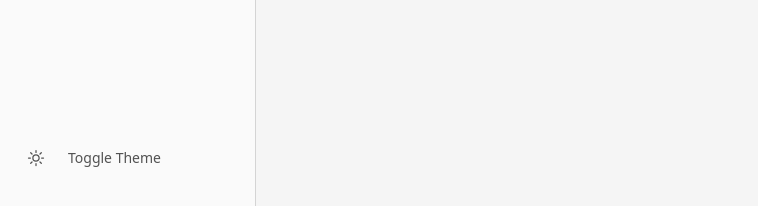
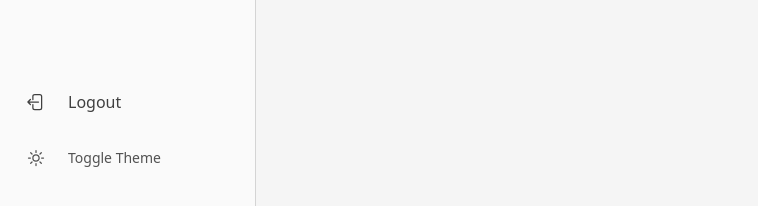
Before and after one commit to morikawa976321/monocore, a Next.js app: page / in a window 1280 px wide. Shown: the part 594-800 px from the top of the page, without its empty margins (0-758 px from the left). Built offline with nearby package versions, Linux system fonts and the light colour scheme.

Commit message:
feat: update layout in mobile device

```diff
--- a/src/components/layout/Sidebar.tsx
+++ b/src/components/layout/Sidebar.tsx
@@ -10,8 +10,10 @@ import {
     ShoppingBagIcon,
     ClockIcon,
     Bars3Icon,
+    ArrowLeftStartOnRectangleIcon,
 } from "@heroicons/react/24/outline";
 import { ThemeToggle } from "./ThemeToggle";
+import { createClient } from "@/src/lib/supabase/client";
 
 const MENU_ITEMS = [
     { href: "/schedules", icon: ClockIcon, label: "Schedule" },
@@ -20,6 +22,14 @@ const MENU_ITEMS = [
 
 export function Sidebar() {
     const [isOpen, setIsOpen] = useState(false);
+    const [isLoggingOut, setIsLoggingOut] = useState(false);
+
+    async function handleLogout() {
+        setIsLoggingOut(true);
+        const supabase = createClient();
+        await supabase.auth.signOut();
+        window.location.href = "/login";
+    }
 
     useEffect(() => {
         if (!isOpen) return;
@@ -47,7 +57,13 @@ export function Sidebar() {
                         />
                     ))}
                 </div>
-                <div className="p-2 mb-4">
+                <div className="p-2 mb-4 space-y-2">
+                    <SidebarActionButton
+                        icon={<ArrowLeftStartOnRectangleIcon className="w-5 h-5 flex-shrink-0" />}
+                        label="Logout"
+                        onClick={handleLogout}
+                        disabled={isLoggingOut}
+                    />
                     <ThemeToggle />
                 </div>
             </nav>
@@ -84,7 +100,20 @@ export function Sidebar() {
                 aria-label="メニュー"
                 aria-hidden={!isOpen}
             >
-                <div className="flex flex-col flex-1 gap-2 p-2 mt-4 overflow-auto">
+                <div className="p-2 mt-4 space-y-2">
+                    <SidebarActionButton
+                        icon={<ArrowLeftStartOnRectangleIcon className="w-5 h-5 flex-shrink-0" />}
+                        label="Logout"
+                        onClick={async () => {
+                            setIsOpen(false);
+                            await handleLogout();
+                        }}
+                        showLabel
+                        disabled={isLoggingOut}
+                    />
+                    <ThemeToggle showLabel />
+                </div>
+                <div className="flex flex-col gap-2 p-2 mt-auto mb-12 pb-6 overflow-auto">
                     {MENU_ITEMS.map(({ href, icon: Icon, label }) => (
                         <SidebarItem
                             key={href}
@@ -95,9 +124,6 @@ export function Sidebar() {
                             onNavigate={() => setIsOpen(false)}
                         />
                     ))}
-                </div>
-                <div className="p-2 mb-4">
-                    <ThemeToggle />
                 </div>
             </div>
         </>
@@ -134,3 +160,35 @@ const SidebarItem = ({
         </Link>
     );
 };
+
+const SidebarActionButton = ({
+    icon,
+    label,
+    onClick,
+    showLabel = false,
+    disabled = false,
+}: {
+    icon: React.ReactNode;
+    label: string;
+    onClick: () => void | Promise<void>;
+    showLabel?: boolean;
+    disabled?: boolean;
+}) => {
+    return (
+        <button
+            type="button"
+            onClick={onClick}
+            disabled={disabled}
+            className="w-full flex items-center gap-4 px-2 py-2 text-base font-medium transition-colors rounded-sm text-neutral-700 dark:text-neutral-300 hover:bg-neutral-200 dark:hover:bg-neutral-800 hover:text-neutral-900 dark:hover:text-neutral-50 disabled:opacity-50 group-hover:px-3 focus-visible:outline-none focus-visible:ring-1 focus-visible:ring-neutral-400 dark:focus-visible:ring-neutral-600"
+        >
+            <div className="flex items-center justify-center w-8 h-8 shrink-0">{icon}</div>
+            <span
+                className={`whitespace-nowrap transition-opacity duration-150 ease-in-out ${
+                    showLabel ? "opacity-100" : "opacity-0 group-hover:opacity-100"
+                }`}
+            >
+                {label}
+            </span>
+        </button>
+    );
+};
```
